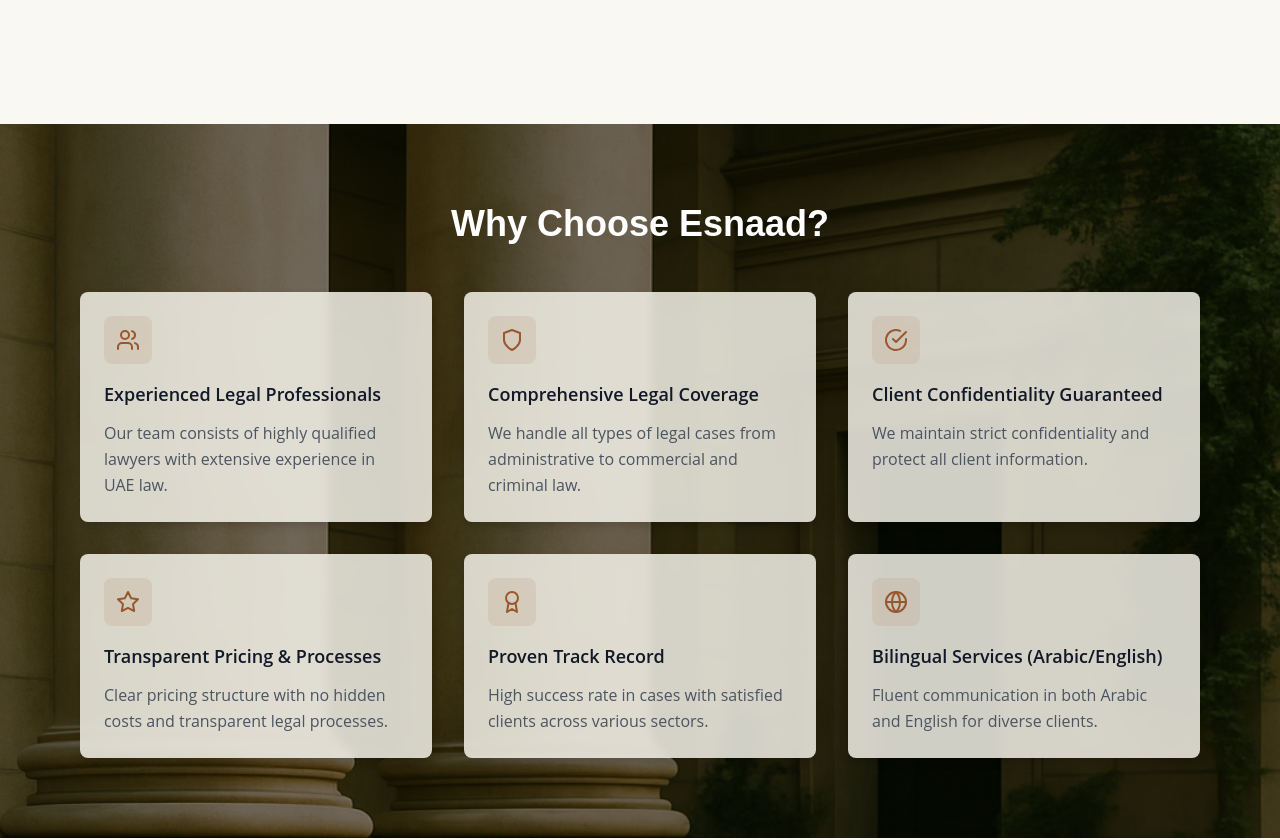
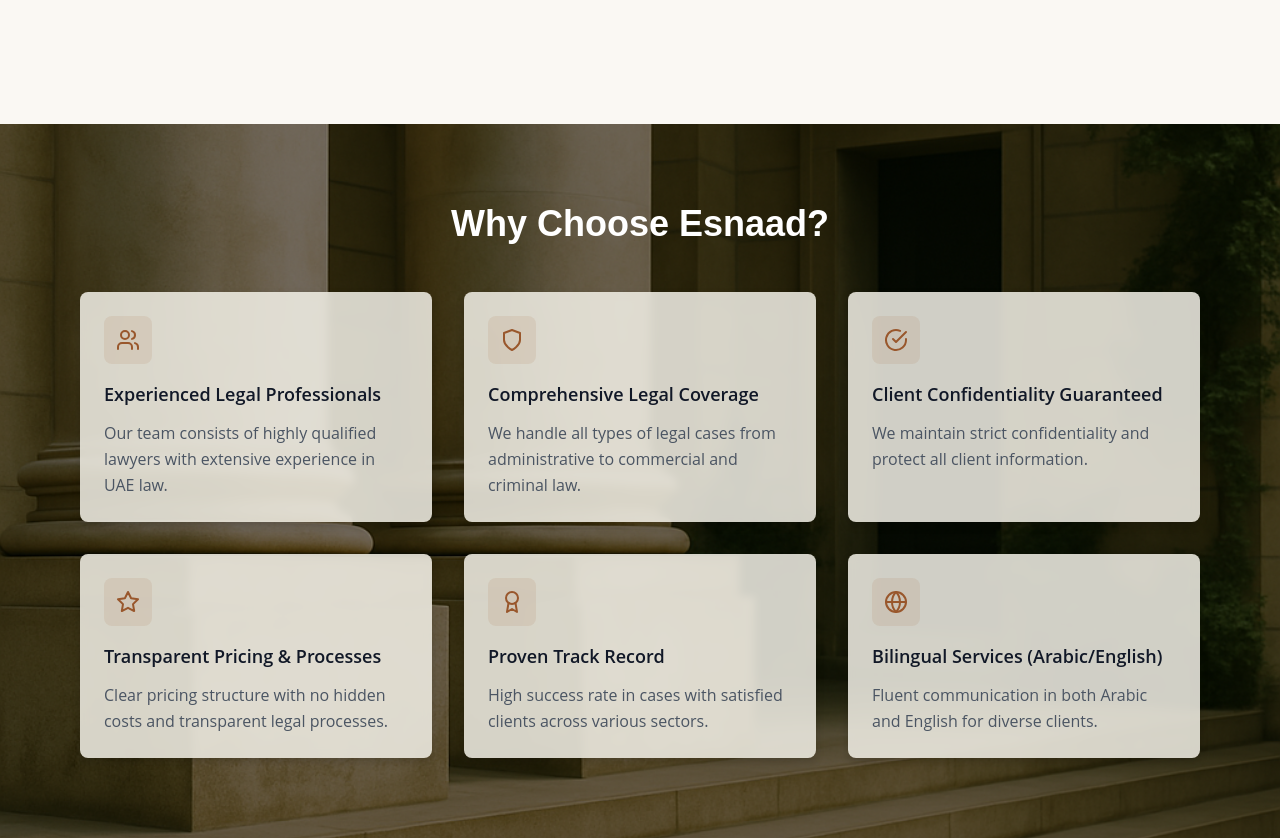
Before and after one commit to nepho170/Esnaad-legal, a React (Vite) app: page /Esnaad-legal/en/about in a window 1280 px wide. Shown: the part 1160-2000 px from the top of the page. Built offline with nearby package versions, Linux system fonts and the light colour scheme.

Commit message:
Remove background-attachment: fixed to fix mobile image quality issues
- Removed background-attachment: fixed which was causing over-zooming on mobile
- Kept background-size: cover for proper cropping from sides
- Image now displays high quality on mobile without pixelation

```diff
--- a/src/styles/index.css
+++ b/src/styles/index.css
@@ -121,7 +121,7 @@
 
 /* Responsive parallax background */
 .parallax-bg {
-  background-attachment: fixed;
   background-size: cover;
   background-repeat: no-repeat;
+  background-position: center;
 }
```
